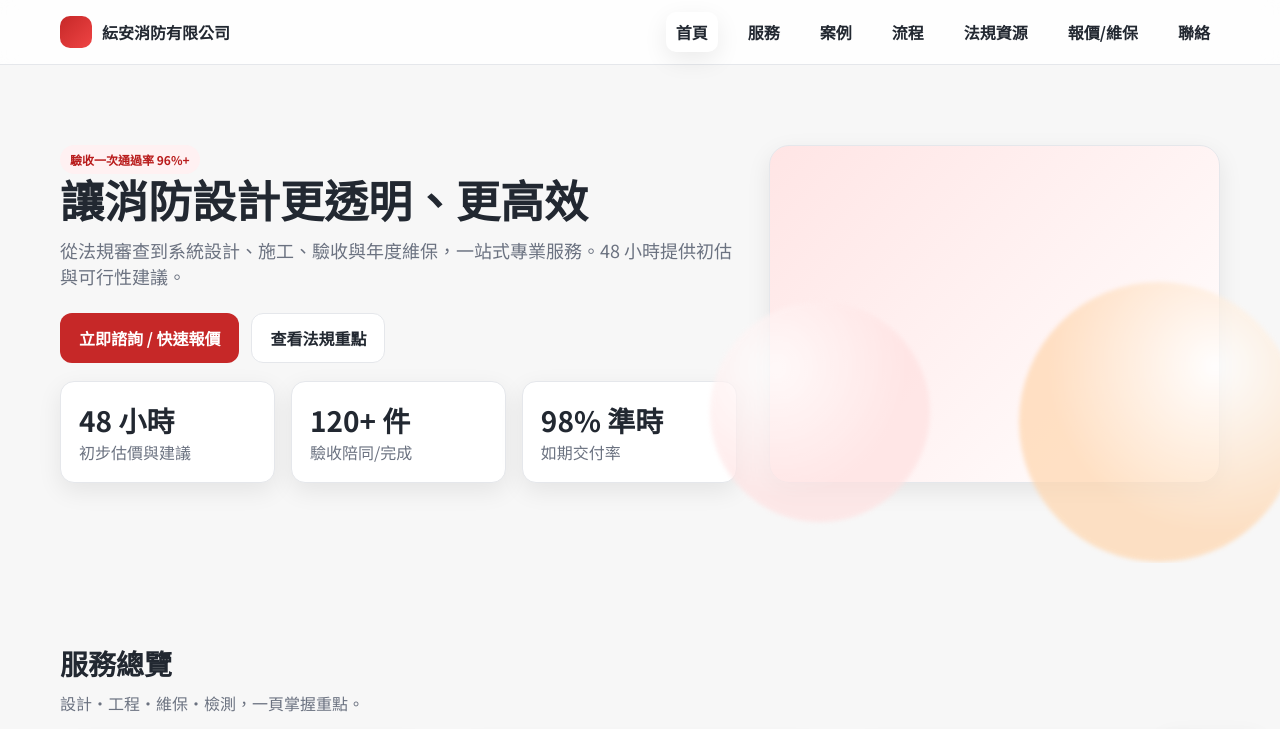
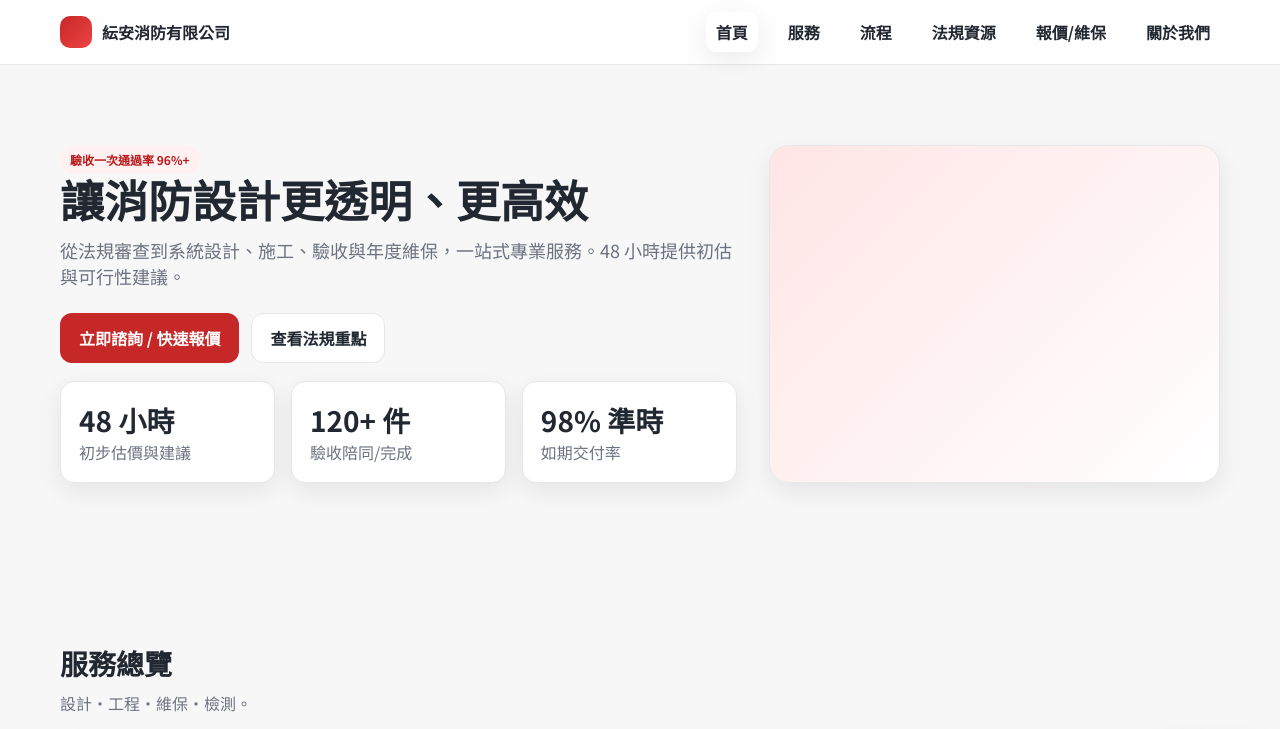
Before and after one commit to hui425524/h9, a plain HTML site: page index.html in a window 1280 px wide. Shown: the top 729 px of the page. Drawn offline with Linux system fonts and the light colour scheme.

Commit message:
fire_icon

```diff
--- a/index.html
+++ b/index.html
@@ -9,6 +9,7 @@
   <link rel="preconnect" href="https://fonts.googleapis.com">
   <link rel="preconnect" href="https://fonts.gstatic.com" crossorigin>
   <link rel="stylesheet" href="./fire.css">
+  <link rel="icon" type="./images/favicon-ico"  href="./images/favicon.ico">
   <link
     href="https://fonts.googleapis.com/css2?family=Inter:wght@500;700&family=Noto+Sans+TC:wght@400;500;700&display=swap"
     rel="stylesheet">
@@ -26,22 +27,22 @@
       <nav class="menu" aria-label="導覽">
         <a href="#home">首頁</a>
         <a href="#services">服務</a>
-        <a href="#cases">案例</a>
+        <!-- <a href="#cases">案例</a> -->
         <a href="#process">流程</a>
         <a href="#resources">法規資源</a>
         <a href="#quote">報價/維保</a>
-        <a href="#contact">聯絡</a>
+        <a href="#contact">關於我們</a>
       </nav>
       <button class="hamburger" id="hamburger" aria-label="開啟選單" aria-expanded="false">≡</button>
     </div>
     <nav id="mobileNav" class="container" aria-label="手機導覽" aria-hidden="true">
       <a href="#home">首頁</a>
       <a href="#services">服務</a>
-      <a href="#cases">案例</a>
+      <!-- <a href="#cases">案例</a> -->
       <a href="#process">流程</a>
       <a href="#resources">法規資源</a>
       <a href="#quote">報價/維保</a>
-      <a href="#contact">聯絡</a>
+      <a href="#contact">關於我們</a>
     </nav>
   </header>
 
@@ -72,8 +73,8 @@
         </div>
       </div>
       <div class="hero-illus" aria-hidden="true">
-        <div class="bubble b1"></div>
-        <div class="bubble b2"></div>
+        <!-- <div class="bubble b1"></div>
+        <div class="bubble b2"></div> -->
       </div>
     </div>
   </main>
@@ -82,7 +83,7 @@
   <section id="services" class="section" aria-labelledby="services-title">
     <div class="container">
       <h2 id="services-title">服務總覽</h2>
-      <p class="sub">設計・工程・維保・檢測，一頁掌握重點。</p>
+      <p class="sub">設計・工程・維保・檢測。</p>
       <div class="cards">
         <article class="card service" role="listitem">
           <div class="card-body">
@@ -125,7 +126,7 @@
   </section>
 
   <!-- ====== 案例 ====== -->
-  <section id="cases" class="section" aria-labelledby="cases-title">
+  <!-- <section id="cases" class="section" aria-labelledby="cases-title">
     <div class="container">
       <h2 id="cases-title">精選案例</h2>
       <p class="sub">不同建物類型的法規挑戰與設計解方。</p>
@@ -162,7 +163,7 @@
         </article>
       </div>
     </div>
-  </section>
+  </section> -->
 
   <!-- ====== 流程 ====== -->
   <section id="process" class="section" aria-labelledby="process-title">
```
Also changed, not shown: gachago_favicon.ico (renamed from favicon.ico), images/favicon.ico (added).
